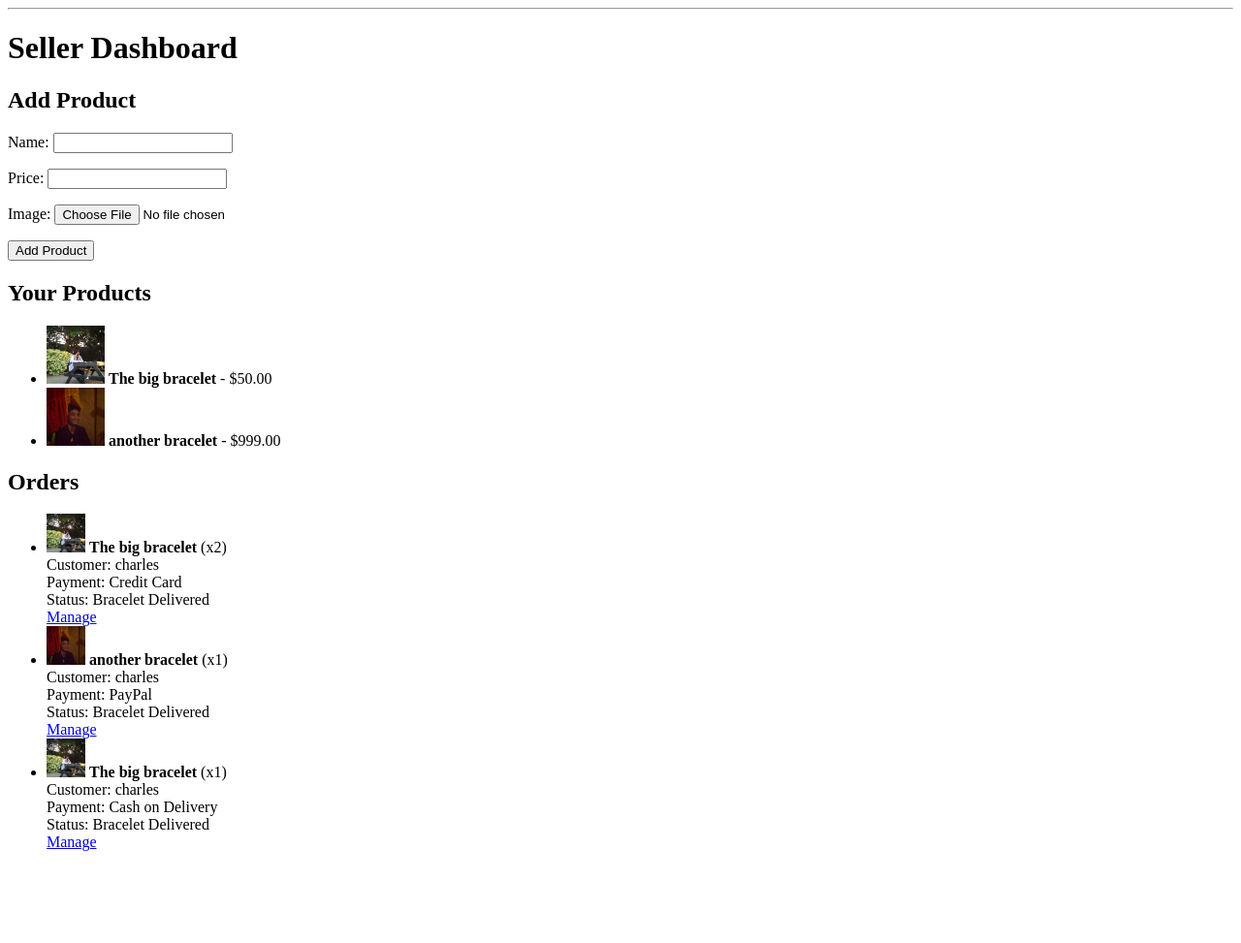
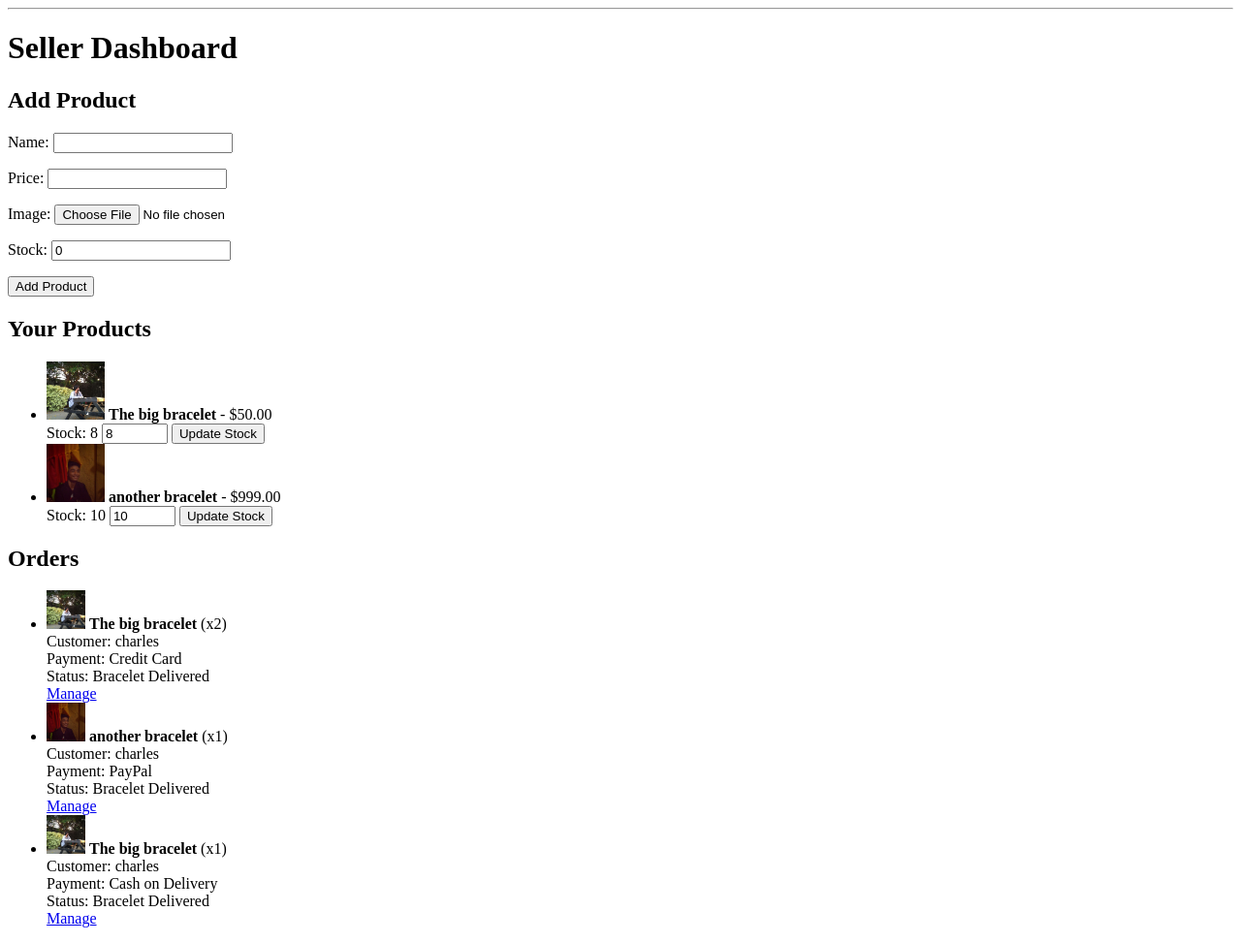
Before and after one commit to mcadelacruz/braceurself, a Django app: page /seller/dashboard/ in a window 1280 px wide. Shown: the part 26-999 px from the top of the page at 97% size. Before the commit the page ends 904 px from the top, so only its background shows below. Run offline with Django 5.2, Linux system fonts and the light colour scheme; a user stored in the database is signed in; data comes from the database, SQL or seed files in the repository; both versions use the stored data as it was after the commit.

Commit message:
added product stock system

```diff
--- a/shop/models.py
+++ b/shop/models.py
@@ -11,6 +11,7 @@
     price = models.DecimalField(max_digits=8, decimal_places=2)
     image = models.ImageField(upload_to='product_images/')
     created_by = models.ForeignKey(SellerProfile, on_delete=models.CASCADE)
+    stock = models.PositiveIntegerField(default=0)
 
     def __str__(self):
         return self.name
--- a/shop/templates/shop/product_order.html
+++ b/shop/templates/shop/product_order.html
@@ -3,9 +3,13 @@
 <h1>Order: {{ product.name }}</h1>
 <img src="{{ product.image.url }}" alt="{{ product.name }}" style="width:80px;height:80px;object-fit:cover;">
 <p>Price: ${{ product.price }}</p>
+<p>Stock: {{ product.stock }}</p>
+{% if error %}
+    <p style="color:red;">{{ error }}</p>
+{% endif %}
 <form method="post">
     {% csrf_token %}
     {{ form.as_p }}
-    <button type="submit">Place Order</button>
+    <button type="submit" {% if product.stock <= 0 %}disabled{% endif %}>Place Order</button>
 </form>
 {% endblock %}
--- a/shop/templates/shop/seller_dashboard.html
+++ b/shop/templates/shop/seller_dashboard.html
@@ -12,7 +12,14 @@
     {% for product in products %}
         <li>
             <img src="{{ product.image.url }}" alt="{{ product.name }}" style="width:60px;height:60px;object-fit:cover;">
-            <strong>{{ product.name }}</strong> - ${{ product.price }}
+            <strong>{{ product.name }}</strong> - ${{ product.price }}<br>
+            Stock: {{ product.stock }}
+            <form method="post" style="display:inline;">
+                {% csrf_token %}
+                <input type="hidden" name="product_id" value="{{ product.id }}">
+                <input type="number" name="new_stock" min="0" value="{{ product.stock }}" style="width:60px;">
+                <button type="submit" name="update_stock">Update Stock</button>
+            </form>
         </li>
     {% empty %}
         <li>No products yet.</li>
--- a/shop/views.py
+++ b/shop/views.py
@@ -13,7 +13,7 @@
 class ProductForm(ModelForm):
     class Meta:
         model = Product
-        fields = ['name', 'price', 'image']
+        fields = ['name', 'price', 'image', 'stock']
 
 class OrderForm(forms.ModelForm):
     class Meta:
@@ -117,13 +117,25 @@
     products = Product.objects.filter(created_by=seller_profile)
     orders = Order.objects.filter(product__created_by=seller_profile).order_by('-created_at')
     if request.method == 'POST':
-        form = ProductForm(request.POST, request.FILES)
-        if form.is_valid():
-            product = form.save(commit=False)
-            product.created_by = seller_profile
-            product.save()
-            messages.success(request, "Product added!")
+        if 'update_stock' in request.POST:
+            product_id = request.POST.get('product_id')
+            new_stock = request.POST.get('new_stock')
+            try:
+                product = Product.objects.get(id=product_id, created_by=seller_profile)
+                product.stock = int(new_stock)
+                product.save()
+                messages.success(request, f"Stock updated for {product.name}!")
+            except Exception:
+                messages.error(request, "Failed to update stock.")
             return redirect('seller_dashboard')
+        else:
+            form = ProductForm(request.POST, request.FILES)
+            if form.is_valid():
+                product = form.save(commit=False)
+                product.created_by = seller_profile
+                product.save()
+                messages.success(request, "Product added!")
+                return redirect('seller_dashboard')
     else:
         form = ProductForm()
     return render(request, 'shop/seller_dashboard.html', {
@@ -136,19 +148,28 @@
     if not request.user.is_authenticated or hasattr(request.user, 'sellerprofile'):
         return redirect('login')
     product = Product.objects.get(id=product_id)
-    if request.method == 'POST':
+    error = None
+    if product.stock <= 0:
+        error = "This product is out of stock."
+    if request.method == 'POST' and not error:
         form = OrderForm(request.POST)
         if form.is_valid():
-            order = form.save(commit=False)
-            order.customer = request.user
-            order.product = product
-            order.status = 'pending'
-            order.save()
-            messages.success(request, "Order placed!")
-            return redirect('order_list')
+            quantity = form.cleaned_data['quantity']
+            if quantity > product.stock:
+                error = "Not enough stock available."
+            else:
+                order = form.save(commit=False)
+                order.customer = request.user
+                order.product = product
+                order.status = 'pending'
+                order.save()
+                product.stock -= quantity
+                product.save()
+                messages.success(request, "Order placed!")
+                return redirect('order_list')
     else:
         form = OrderForm()
-    return render(request, 'shop/product_order.html', {'product': product, 'form': form})
+    return render(request, 'shop/product_order.html', {'product': product, 'form': form, 'error': error})
 
 def manage_order(request, order_id):
     if not request.user.is_authenticated or not hasattr(request.user, 'sellerprofile'):
```
Also changed, not shown: shop/templates/shop/catalog.html (+5 -2 lines), db.sqlite3, shop/migrations/0004_product_stock.py (added).
